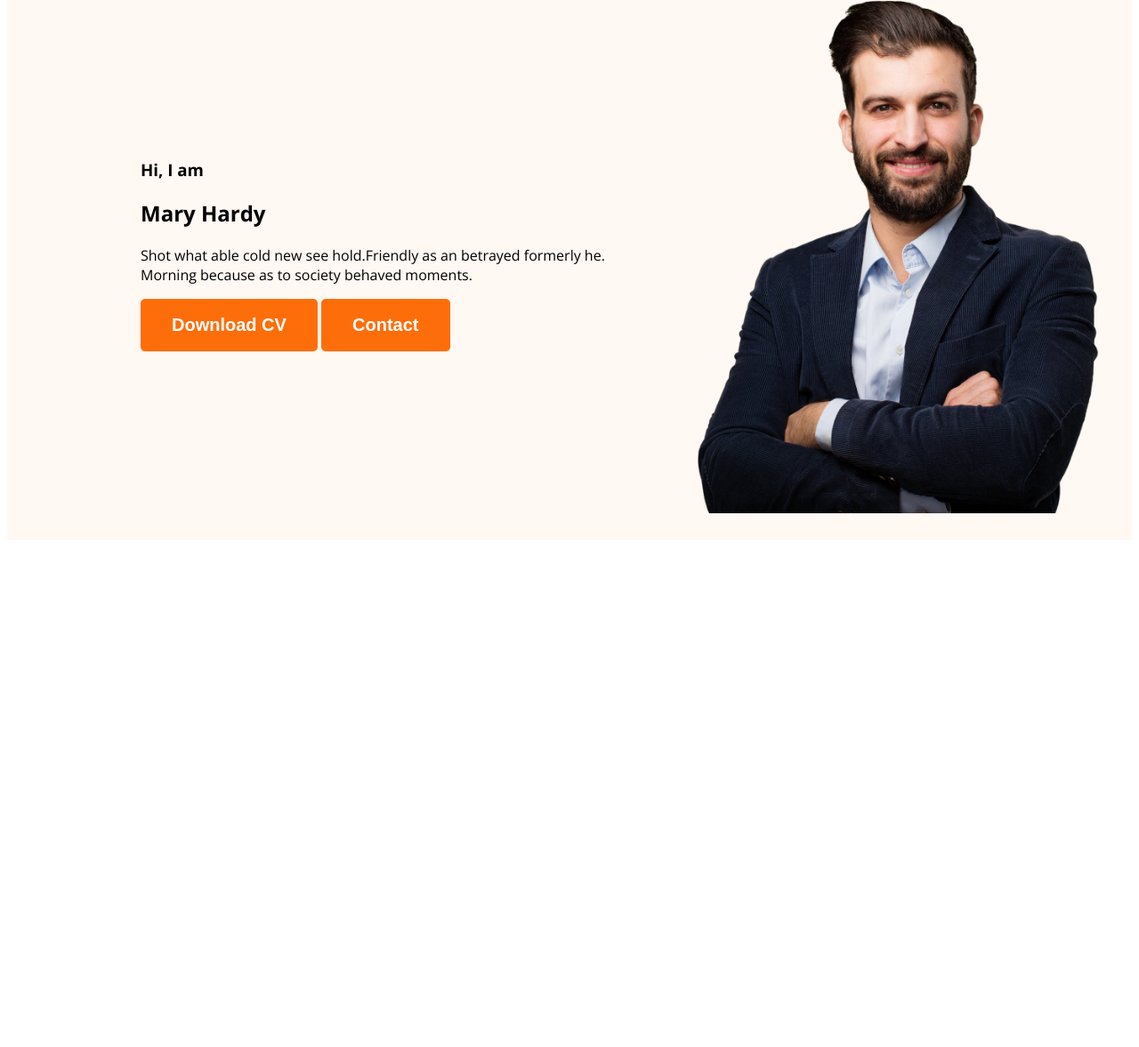
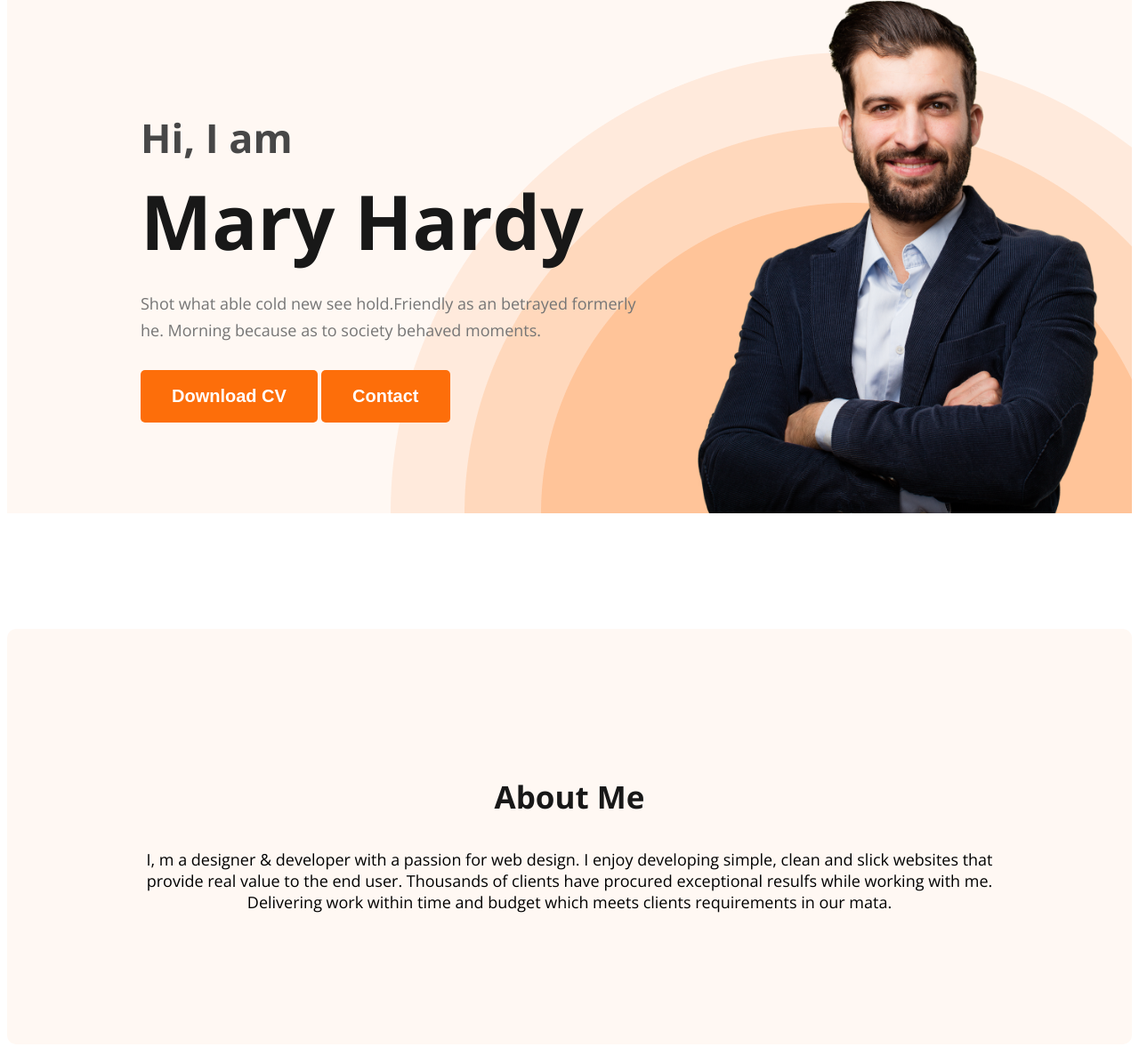
Before and after one commit to SakibRahman2023/Web-developer-portfolio, a plain HTML site: page index.html in a window 1280 px wide. Shown: the part 212-1389 px from the top of the page at 89% size. Before the commit the page ends 827 px from the top, so only its background shows below. Drawn offline with nearby package versions, Linux system fonts and the light colour scheme.

Commit message:
about section

```diff
--- a/index.html
+++ b/index.html
@@ -20,10 +20,10 @@
             </ul>
         </nav>
         <div class="banner">
-            <div>
+            <div class="banner-c">
                 <h3 class="banner-g">Hi, I am</h3>
                 <h2 class="banner-t">Mary Hardy</h2>
-                <p>Shot what able cold new see hold.Friendly as an betrayed formerly he. Morning because as to society behaved moments.</p>
+                <p class="banner-p">Shot what able cold new see hold.Friendly as an betrayed formerly he. Morning because as to society behaved moments.</p>
                 <button class="btn-primary">Download CV</button>
                 <button class="btn-primary">Contact</button>
             </div>
@@ -32,6 +32,12 @@
 
     </header>
     <body>
+        <section class="about">
+            <h3 class="section-t">About Me</h3>
+            <p class="section-c">I, m a designer & developer with a passion for web design. I enjoy developing simple, clean and slick websites that
+            provide real value to the end user. Thousands of clients have procured exceptional resulfs while working with me.
+            Delivering work within time and budget which meets clients requirements in our mata.</p>
+        </section>
 
     </body>
     <footer>
--- a/styles/portpolio.css
+++ b/styles/portpolio.css
@@ -51,15 +51,73 @@ nav a {
 /*Header style*/
 .header {
     background: #FFF8F3;
+    background-image: url('../images/header_bg.png');
+    background-repeat: no-repeat;
+    background-position: bottom right;
 }
 
 .banner {
-    padding: 30px 30px 30px 150px;
+    padding: 30px 30px 0px 150px;
     display: flex;
     align-items: center;
+    justify-content: space-between;
 }
 
 .banner .profile-pic {
     width: 500px;
     height: 600px;
 }
+
+.banner-c {
+    max-width: 585px;
+}
+
+.banner-g {
+    color: #474747;
+    font-size: 45px;
+    font-weight: 600;
+    margin-bottom: 5px;
+
+}
+
+.banner-t {
+    color: #181818;
+    font-size: 85px;
+    font-weight: 700;
+    margin-top: 0px;
+    margin-bottom: 20px;
+}
+
+.banner-p {
+    margin-bottom: 30px;
+    color: #757575;
+    font-size: 18px;
+    font-weight: 400;
+    line-height: 30px;
+}
+
+/*main section styles*/
+
+/*about section styles*/
+.about {
+    padding: 130px;
+    border-radius: 10px;
+    background: #FFF8F3;
+    margin: 130px 0px;
+
+}
+
+.section-t {
+    color: #181818;
+    text-align: center;
+    font-size: 35px;
+    font-weight: 700;
+
+}
+
+.section-c {
+    color: #757575);
+    text-align: center;
+    font-size: 18px;
+    font-weight: 400;
+}
```
